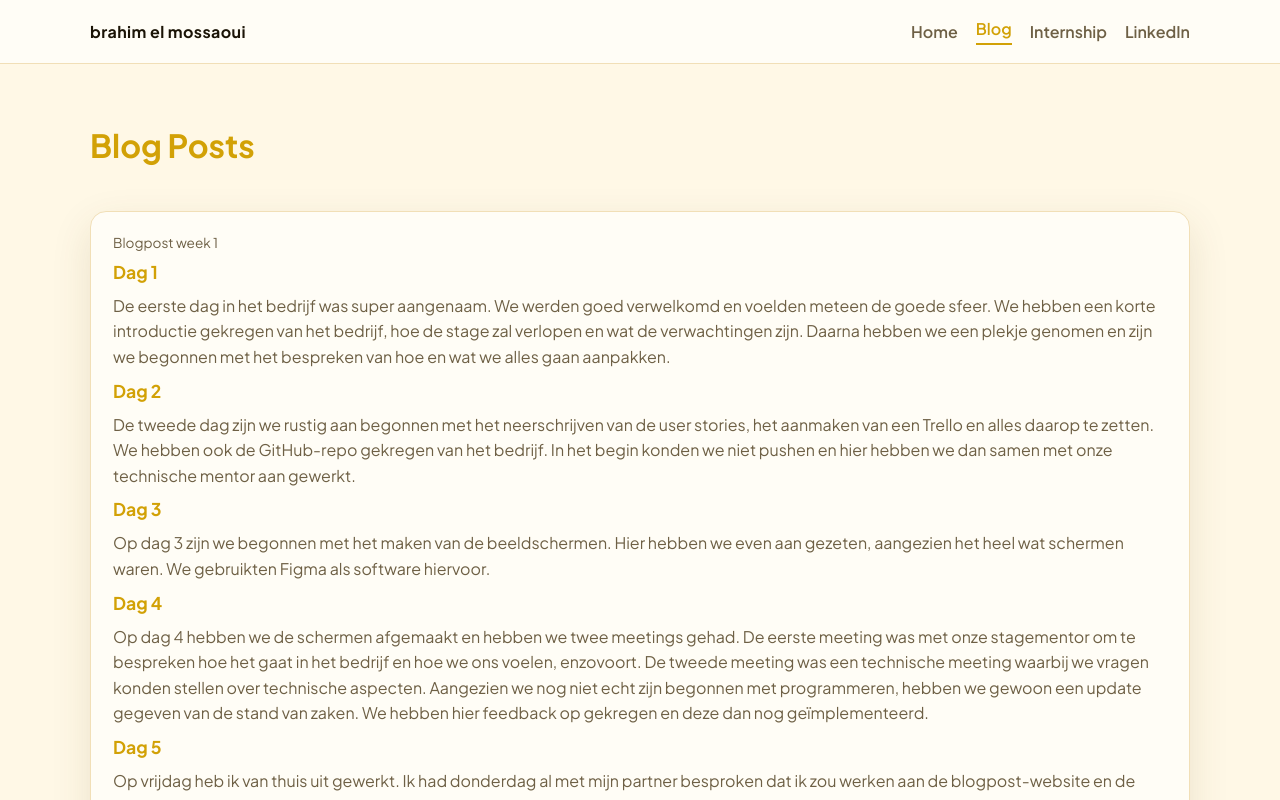
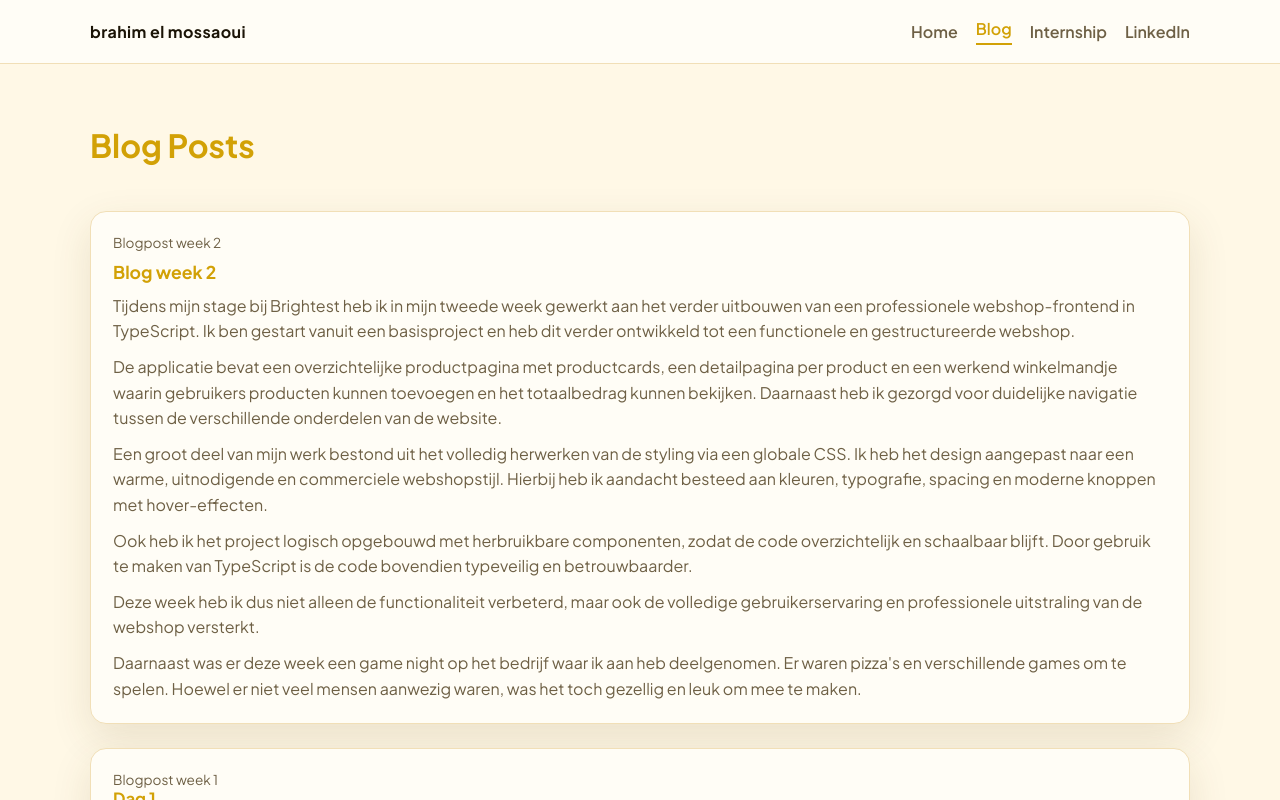
Before and after one commit to brahimElMossaoui/portfolio, a React (Vite) app: page /blog in a window 1280 px wide. Shown: the top 800 px of the page. Built offline with nearby package versions, Linux system fonts and the light colour scheme.

Commit message:
2de week

```diff
--- a/src/pages/Blog.tsx
+++ b/src/pages/Blog.tsx
@@ -1,10 +1,45 @@
-
 export default function Blog() {
   return (
     <div className="stack">
       <h1>Blog Posts</h1>
 
       <article className="card latest-card">
+        <div className="post-meta">Blogpost week 2</div>
+        <h3 className="post-title">Blog week 2</h3>
+        <p className="post-excerpt">
+          Tijdens mijn stage bij Brightest heb ik in mijn tweede week gewerkt aan het verder
+          uitbouwen van een professionele webshop-frontend in TypeScript. Ik ben gestart vanuit een
+          basisproject en heb dit verder ontwikkeld tot een functionele en gestructureerde webshop.
+        </p>
+        <p className="post-excerpt">
+          De applicatie bevat een overzichtelijke productpagina met productcards, een detailpagina
+          per product en een werkend winkelmandje waarin gebruikers producten kunnen toevoegen en
+          het totaalbedrag kunnen bekijken. Daarnaast heb ik gezorgd voor duidelijke navigatie
+          tussen de verschillende onderdelen van de website.
+        </p>
+        <p className="post-excerpt">
+          Een groot deel van mijn werk bestond uit het volledig herwerken van de styling via een
+          globale CSS. Ik heb het design aangepast naar een warme, uitnodigende en commerciele
+          webshopstijl. Hierbij heb ik aandacht besteed aan kleuren, typografie, spacing en moderne
+          knoppen met hover-effecten.
+        </p>
+        <p className="post-excerpt">
+          Ook heb ik het project logisch opgebouwd met herbruikbare componenten, zodat de code
+          overzichtelijk en schaalbaar blijft. Door gebruik te maken van TypeScript is de code
+          bovendien typeveilig en betrouwbaarder.
+        </p>
+        <p className="post-excerpt">
+          Deze week heb ik dus niet alleen de functionaliteit verbeterd, maar ook de volledige
+          gebruikerservaring en professionele uitstraling van de webshop versterkt.
+        </p>
+        <p className="post-excerpt">
+          Daarnaast was er deze week een game night op het bedrijf waar ik aan heb deelgenomen. Er
+          waren pizza's en verschillende games om te spelen. Hoewel er niet veel mensen aanwezig
+          waren, was het toch gezellig en leuk om mee te maken.
+        </p>
+      </article>
+
+      <article className="card">
         <div className="post-meta">Blogpost week 1</div>
         <h3 className="post-title">Dag 1</h3>
         <p className="post-excerpt">
@@ -35,7 +70,7 @@ export default function Blog() {
           voelen, enzovoort. De tweede meeting was een technische meeting waarbij we vragen konden
           stellen over technische aspecten. Aangezien we nog niet echt zijn begonnen met
           programmeren, hebben we gewoon een update gegeven van de stand van zaken. We hebben hier
-          feedback op gekregen en deze dan nog geïmplementeerd.
+          feedback op gekregen en deze dan nog geimplementeerd.
         </p>
 
         <h3 className="post-title">Dag 5</h3>
@@ -43,7 +78,7 @@ export default function Blog() {
           Op vrijdag heb ik van thuis uit gewerkt. Ik had donderdag al met mijn partner besproken
           dat ik zou werken aan de blogpost-website en de schermen zou afmaken. Aangezien we feedback
           hadden gekregen, moesten er nog wat schermen aangepast worden en deze heb ik dan
-          geïmplementeerd.
+          geimplementeerd.
         </p>
       </article>
     </div>
--- a/src/pages/Home.tsx
+++ b/src/pages/Home.tsx
@@ -1,11 +1,8 @@
 import { Link } from "react-router-dom";
-import { getLatestPosts } from "../data/posts";
 
 const linkedinUrl = "https://www.linkedin.com/in/brahim-el-mossaoui-347a58223/";
 
 export default function Home() {
-  const latest = getLatestPosts(1)[0];
-
   return (
     <div className="stack">
       <section className="hero">
@@ -41,12 +38,13 @@ export default function Home() {
         </div>
 
         <article className="card latest-card">
-          <div className="post-meta">Blogpost week 1</div>
-          <h3 className="post-title">Dag 1</h3>
+          <div className="post-meta">Blogpost week 2</div>
+          <h3 className="post-title">Blog week 2</h3>
           <p className="post-excerpt">
-            De eerste dag in het bedrijf was super aangenaam. We werden goed verwelkomd en voelden
-            meteen de goede sfeer. We hebben een korte introductie gekregen van het bedrijf, hoe de
-            stage zal verlopen en wat de verwachtingen zijn.
+            Tijdens mijn stage bij Brightest heb ik in mijn tweede week gewerkt aan het verder
+            uitbouwen van een professionele webshop-frontend in TypeScript. Ik ben gestart vanuit
+            een basisproject en heb dit verder ontwikkeld tot een functionele en gestructureerde
+            webshop.
           </p>
           <Link className="link" to="/blog">
             Read more -&gt;
```
